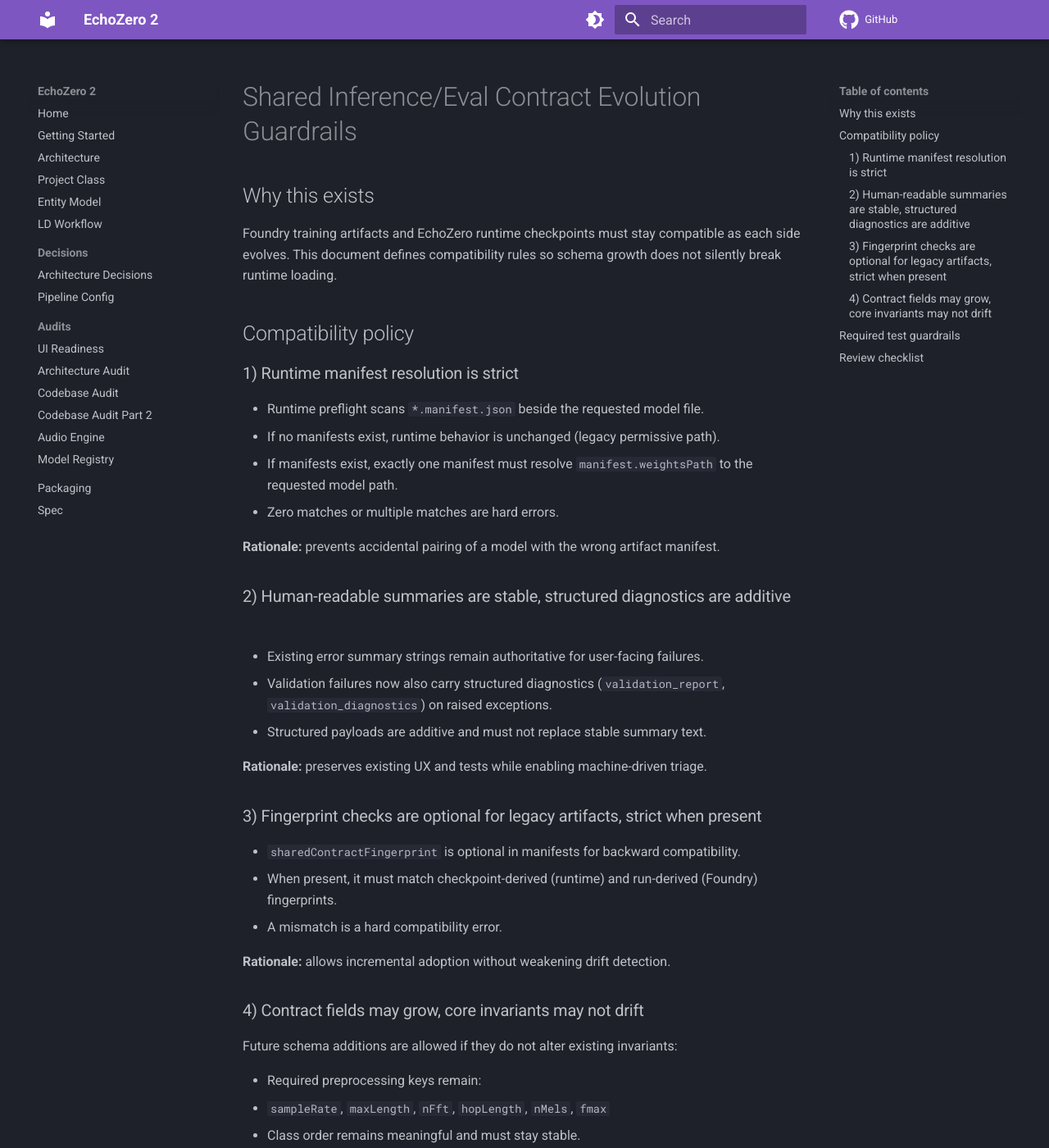
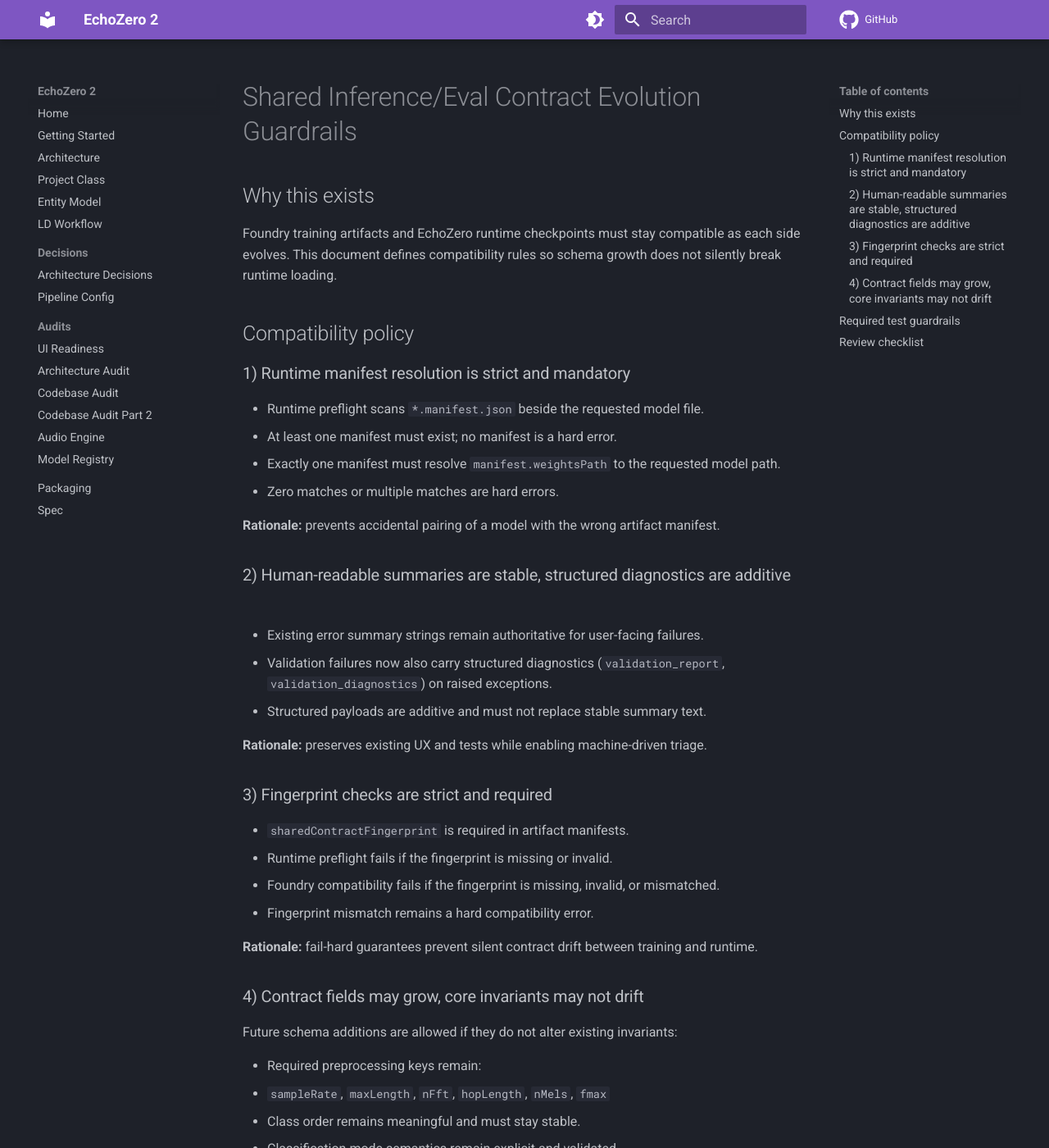
Before and after one commit to gdennen0/EchoZero, an MkDocs documentation site: the page built from docs/architecture/CONTRACT-EVOLUTION-GUARDRAILS.md, in a window 1280 px wide and 1400 px high. Shown: the whole window at 82% size. Built offline with MkDocs 1.6.1 and Material for MkDocs 9.7.7, drawn with Linux system fonts in a browser that asks for light colours; comment, search, counter and statistics services are not loaded; some of the changed text lies outside the part shown.

Commit message:
document strict-only contract enforcement policy

```diff
--- a/docs/architecture/CONTRACT-EVOLUTION-GUARDRAILS.md
+++ b/docs/architecture/CONTRACT-EVOLUTION-GUARDRAILS.md
@@ -7,11 +7,11 @@ This document defines compatibility rules so schema growth does not silently bre
 
 ## Compatibility policy
 
-### 1) Runtime manifest resolution is strict
+### 1) Runtime manifest resolution is strict and mandatory
 
 - Runtime preflight scans `*.manifest.json` beside the requested model file.
-- If no manifests exist, runtime behavior is unchanged (legacy permissive path).
-- If manifests exist, exactly one manifest must resolve `manifest.weightsPath` to the requested model path.
+- At least one manifest must exist; no manifest is a hard error.
+- Exactly one manifest must resolve `manifest.weightsPath` to the requested model path.
 - Zero matches or multiple matches are hard errors.
 
 **Rationale:** prevents accidental pairing of a model with the wrong artifact manifest.
@@ -24,13 +24,14 @@ This document defines compatibility rules so schema growth does not silently bre
 
 **Rationale:** preserves existing UX and tests while enabling machine-driven triage.
 
-### 3) Fingerprint checks are optional for legacy artifacts, strict when present
+### 3) Fingerprint checks are strict and required
 
-- `sharedContractFingerprint` is optional in manifests for backward compatibility.
-- When present, it must match checkpoint-derived (runtime) and run-derived (Foundry) fingerprints.
-- A mismatch is a hard compatibility error.
+- `sharedContractFingerprint` is required in artifact manifests.
+- Runtime preflight fails if the fingerprint is missing or invalid.
+- Foundry compatibility fails if the fingerprint is missing, invalid, or mismatched.
+- Fingerprint mismatch remains a hard compatibility error.
 
-**Rationale:** allows incremental adoption without weakening drift detection.
+**Rationale:** fail-hard guarantees prevent silent contract drift between training and runtime.
 
 ### 4) Contract fields may grow, core invariants may not drift
 
@@ -58,5 +59,5 @@ Any contract evolution PR must keep these green:
 - [ ] Runtime summary error strings unchanged where behavior is intended to stay stable.
 - [ ] Structured diagnostics updated only additively.
 - [ ] Manifest resolution still enforces one-to-one model/manifest binding.
-- [ ] Fingerprint logic remains backward-compatible for legacy manifests.
+- [ ] Fingerprint logic remains strict: required + deterministic mismatch diagnostics.
 - [ ] Parity tests cover Foundry -> artifact -> runtime flow.
```
